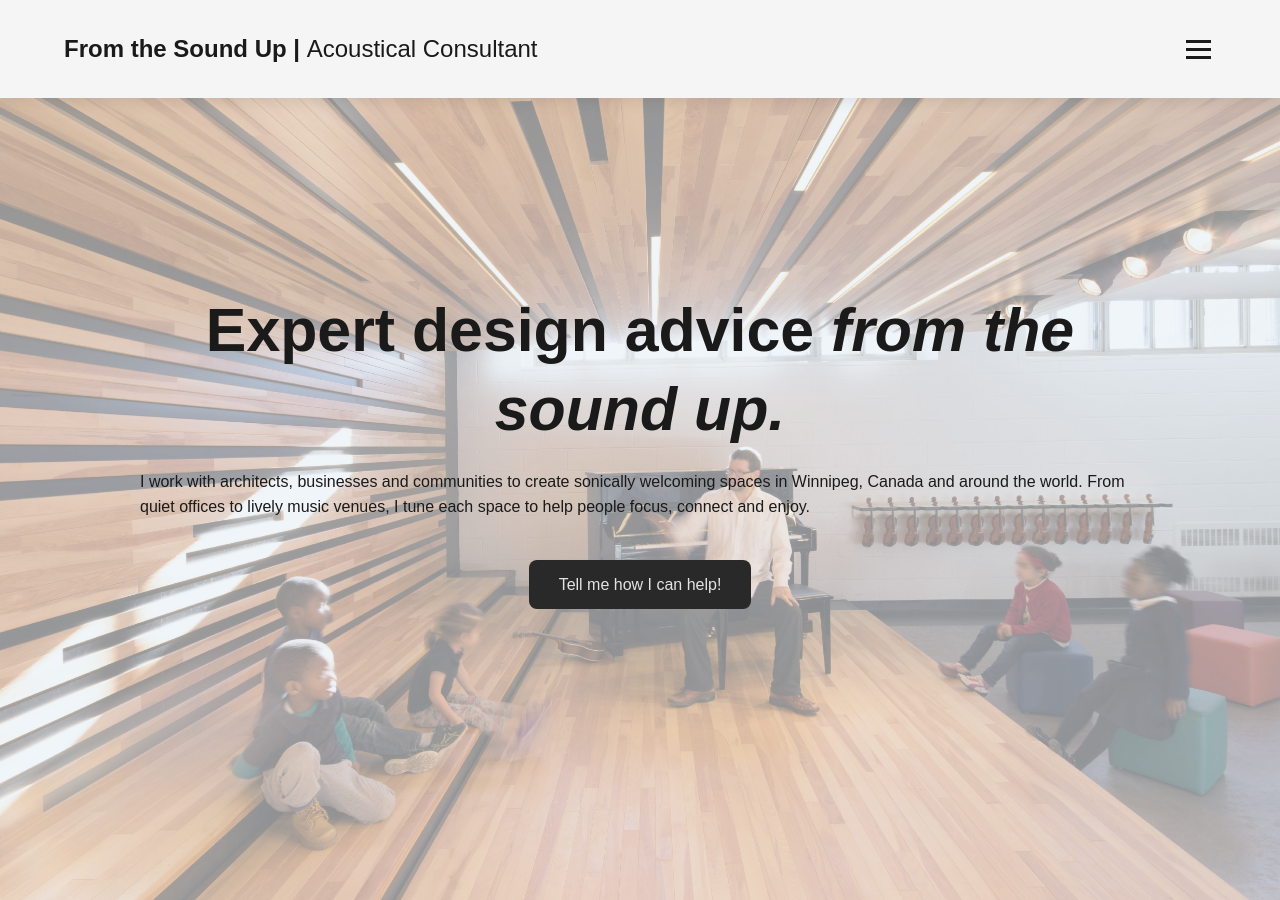
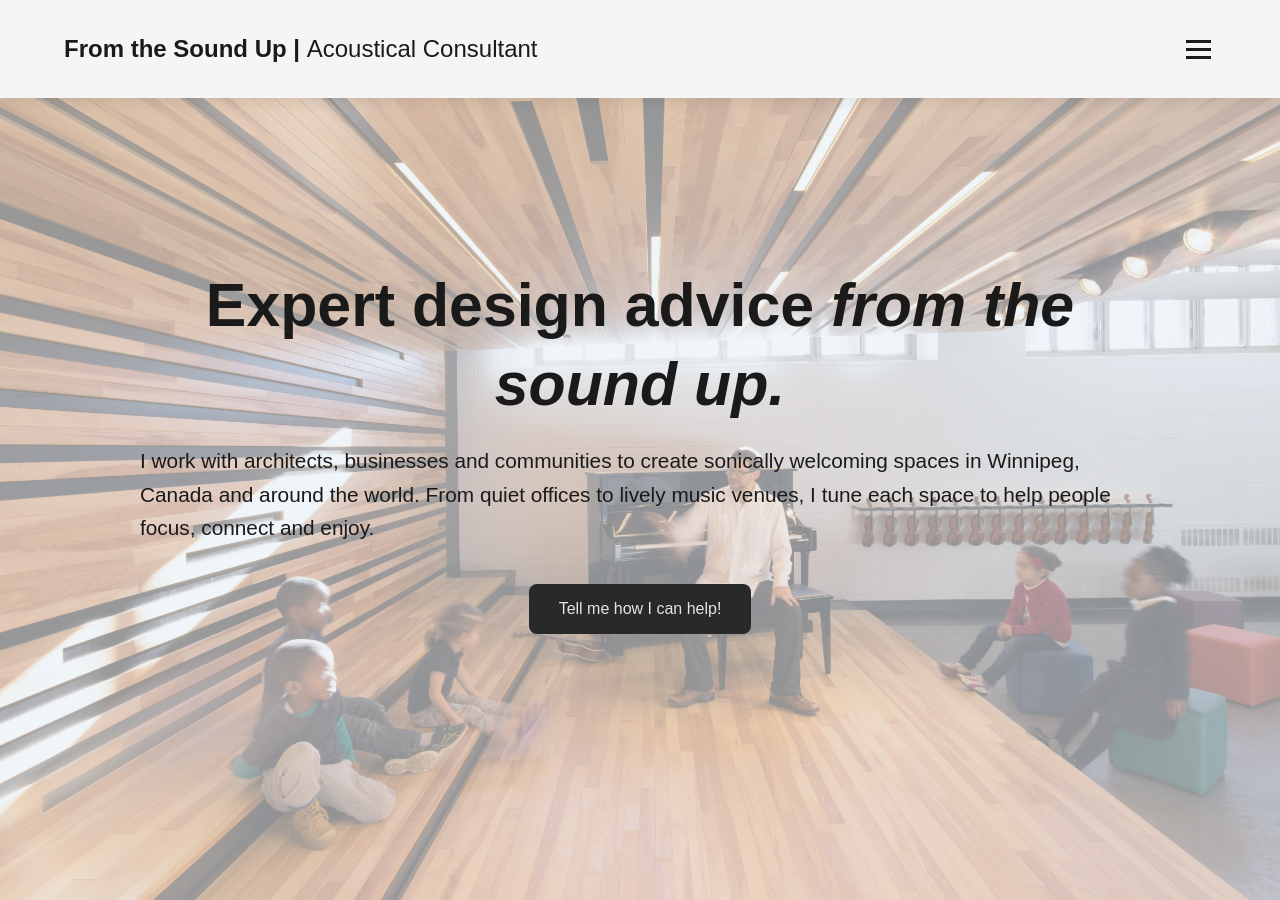
Before and after one commit to woa100/acousticswebsite, a Jekyll site: the page built from index.html, in a window 1280 px wide and 900 px high. Built offline with Jekyll 4.4.1, drawn with Linux system fonts in a browser that asks for light colours; comment, search, counter and statistics services are not loaded.

Commit message:
Update index.html

```diff
--- a/index.html
+++ b/index.html
@@ -30,7 +30,7 @@ meta: |
         <div class="overlay"></div>
         <div class="intro-container">
             <h1>Expert design advice <em>from the sound up.</em></h1>
-            <p>I work with architects, businesses and communities to create sonically welcoming spaces in Winnipeg, Canada and around the world. From quiet offices to lively music venues, I tune each space to help people focus, connect and enjoy.</p>
+             <p class="herotextsmall">I work with architects, businesses and communities to create sonically welcoming spaces in Winnipeg, Canada and around the world. From quiet offices to lively music venues, I tune each space to help people focus, connect and enjoy.</p>
             <a href="#get-started" class="btn">Tell me how I can help!</a>
         </div>
 
```
